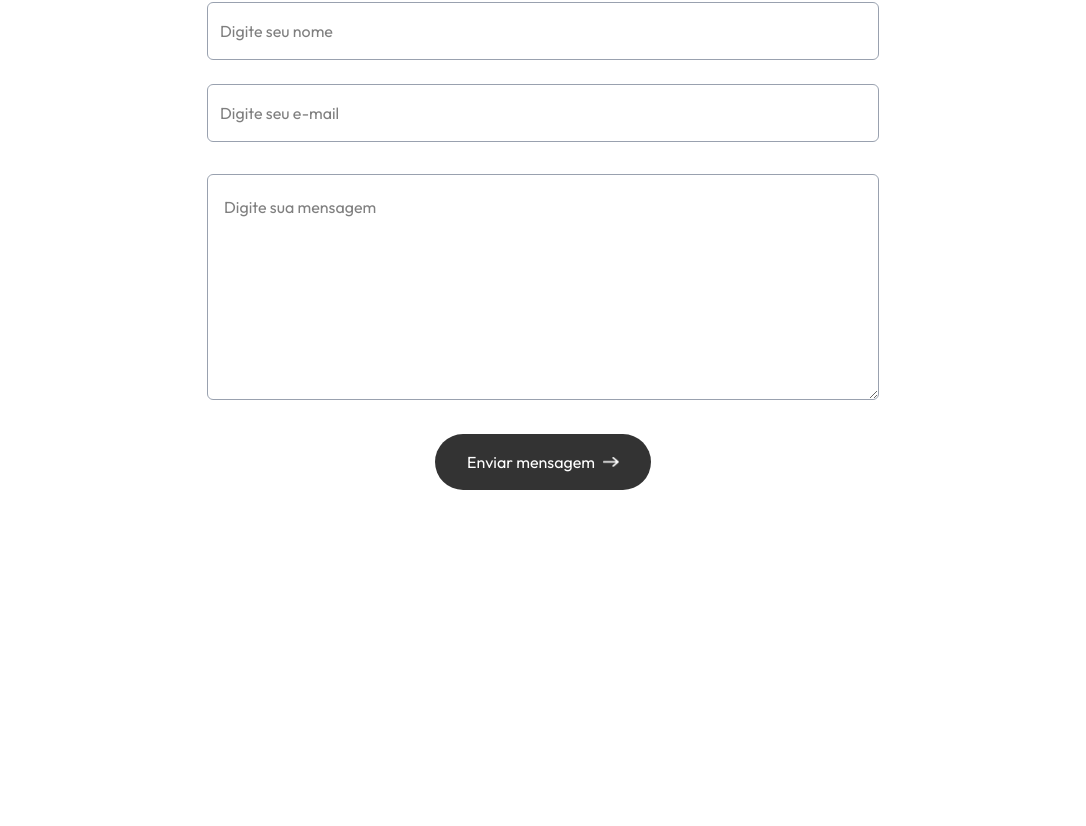
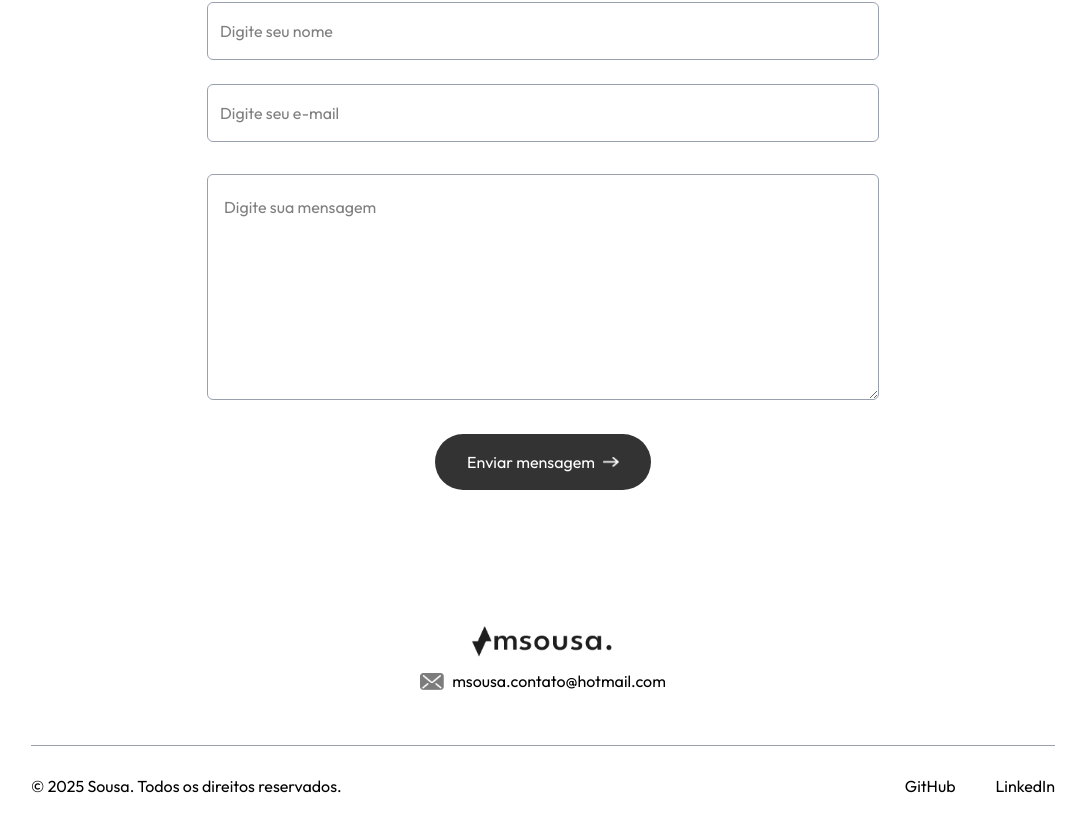
Before and after one commit to desousam/sousa-portfolio, a Next.js app: page / in a window 1280 px wide. Shown: the part 7537-8363 px from the top of the page, without its empty margins (97-1183 px from the left). Before the commit the page ends 8083 px from the top, so only its background shows below. Built offline with nearby package versions, Linux system fonts and the light colour scheme; a web font is replaced by a local one.

Commit message:
Create Footer

```diff
--- /dev/null
+++ b/app/components/Footer.jsx
@@ -0,0 +1,28 @@
+import { assets } from '@/assets/assets'
+import Image from 'next/image'
+import React from 'react'
+
+const Footer = () => {
+  return (
+    <div className='mt-20'>
+      <div className='text-center'>
+        <Image src={assets.logo} alt='' className='w-36 mx-auto mb-2'/>
+
+        <div className='w-max flex items-center gap-2 mx-auto'>
+            <Image src={assets.mail_icon} alt='' className='w-6'/>
+            msousa.contato@hotmail.com
+        </div>
+      </div>
+
+      <div className='text-center sm:flex items-center justify-between border-t border-gray-400 mx-[10%] mt-12 py-6'>
+        <p>© 2025 Sousa. Todos os direitos reservados.</p>
+        <ul className='flex items-center gap-10 justify-center mt-4 sm:mt-0'>
+            <li><a target='_blank' href="https://github.com/desousam">GitHub</a></li>
+            <li><a target='_blank' href="https://www.linkedin.com/in/mariliaa-sousa/">LinkedIn</a></li>
+        </ul>
+      </div>
+    </div>
+  )
+}
+
+export default Footer
--- a/app/page.js
+++ b/app/page.js
@@ -1,6 +1,7 @@
 'use client'
 import About from "./components/About";
 import Contact from "./components/Contact";
+import Footer from "./components/Footer";
 import Header from "./components/Header";
 import Navbar from "./components/Navbar";
 import Services from "./components/Services";
@@ -15,6 +16,7 @@
       <Services />
       <Work />
       <Contact />
+      <Footer />
     </>
   );
 }
```
